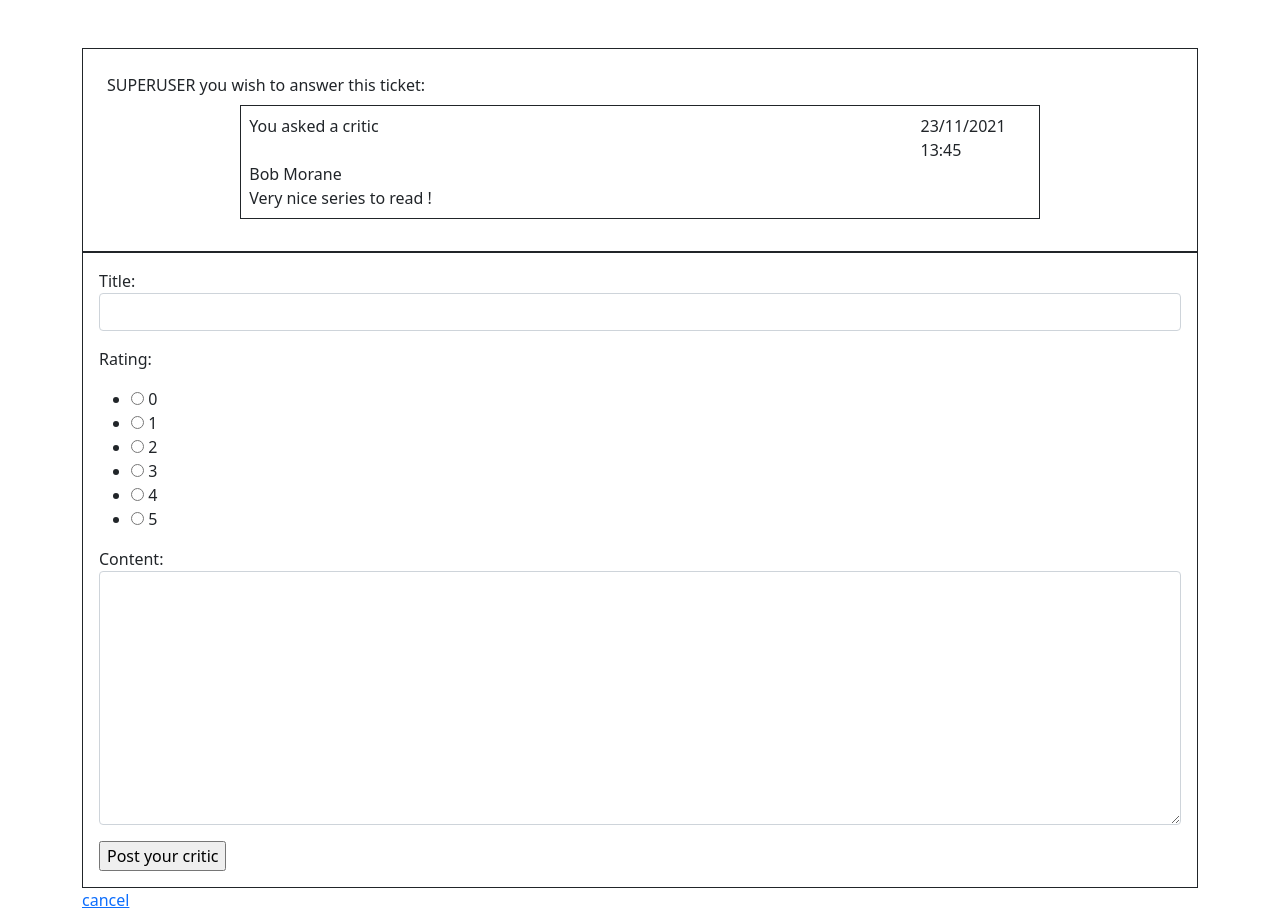
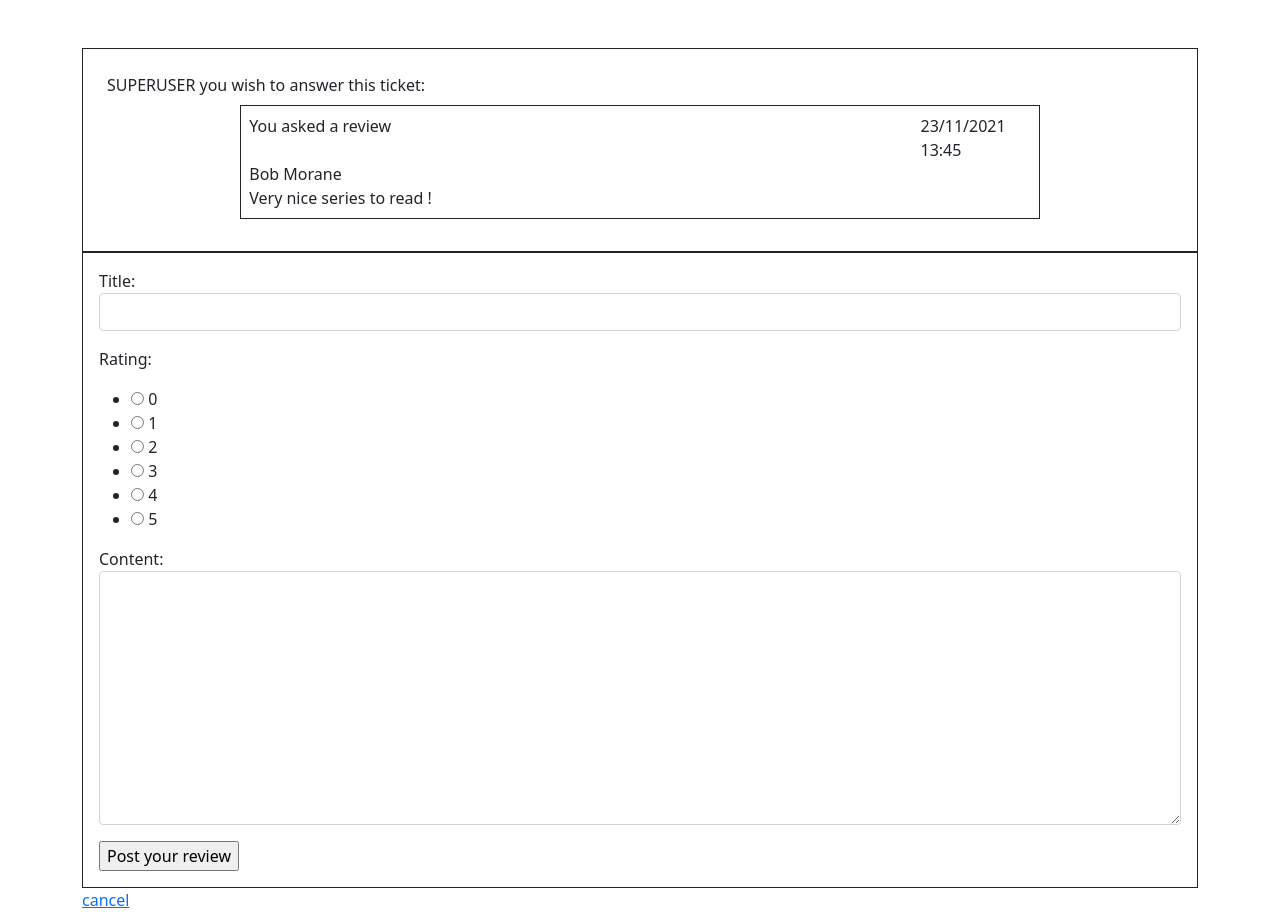
Before and after one commit to alexeisei/LitReview, a Django app: page /answer-critic/1/ in a window 1280 px wide. Shown: the part 56-968 px from the top of the page. Run offline with Django 3.2, Linux system fonts and the light colour scheme; a user stored in the database is signed in; data comes from the database, SQL or seed files in the repository.

Commit message:
Update answer_to_critic.html

```diff
--- a/litReview_site/templates/answer_to_critic.html
+++ b/litReview_site/templates/answer_to_critic.html
@@ -6,7 +6,7 @@
         <div>{{user.username.upper}} you wish to answer this ticket:</div>
         <div class="container w-75 border border-dark mt-2 mb-2 p-2">
             <div class="row">
-                <div class="col-10">You asked a critic</div>
+                <div class="col-10">You asked a review</div>
                 <div class="col-2">{{ticket.time_created|date:'d/m/Y H:i'}}</div>
             </div>
             <div class="row">
@@ -28,7 +28,7 @@
         {% csrf_token %}
         {{form_crit.as_p}}
 
-        <input type="submit" value="Post your critic">
+        <input type="submit" value="Post your review">
     </form>
     <a class="" href="{% url 'flux' %}">cancel</a>
 </div>
```
